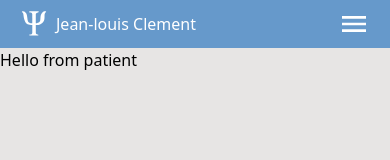
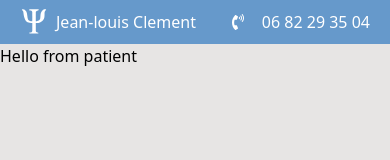
Before and after one commit to teovlt/JL-psy-bron, a React (Vite) app: page /patient in a window 390 px wide. Shown: the top 160 px of the page. Built offline with nearby package versions, Linux system fonts and the light colour scheme.

Commit message:
Fix navbar after call

```diff
--- a/src/components/Navbar.jsx
+++ b/src/components/Navbar.jsx
@@ -1,19 +1,11 @@
 import React, { useState } from 'react'
 import logo from '../assets/logo.svg'
-import { MdMenu } from 'react-icons/md'
 import { Link } from 'react-router-dom'
-import CustomNavLink from './CustomNavLink'
+import { FaPhoneVolume } from 'react-icons/fa'
 
 const Navbar = () => {
-  const [isMenuOpen, setIsMenuOpen] = useState(false)
-
-  const toggleMenu = () => {
-    setIsMenuOpen(!isMenuOpen)
-    if (!isMenuOpen) {
-      document.body.style.overflow = 'hidden'
-    } else {
-      document.body.style.overflow = 'auto'
-    }
+  const call = () => {
+    window.open('tel:0682293504')
   }
 
   return (
@@ -24,12 +16,16 @@ const Navbar = () => {
           Jean-louis Clement
         </Link>
       </div>
-      <div className='hidden md:flex gap-x-10'>
-        <CustomNavLink label='Accueil' link='/' />
+      <div className='flex items-center gap-4 text-white'>
+        {/* <CustomNavLink label='Accueil' link='/' />
         <CustomNavLink label='Le patient' link='/patient' />
-        <CustomNavLink label='Analyse de la pratique' link='/analyse' />
+        <CustomNavLink label='Analyse de la pratique' link='/analyse' /> */}
+        <FaPhoneVolume />
+        <p className='hover:underline cursor-pointer' onClick={call}>
+          06 82 29 35 04
+        </p>
       </div>
-      <div className='flex md:hidden items-center'>
+      {/* <div className='flex md:hidden items-center'>
         <button onClick={toggleMenu} className='focus:outline-none'>
           <MdMenu className='w-8 h-8 text-white' />
         </button>
@@ -51,7 +47,7 @@ const Navbar = () => {
             Analyse de la pratique
           </Link>
         </div>
-      )}
+      )} */}
     </div>
   )
 }
```
